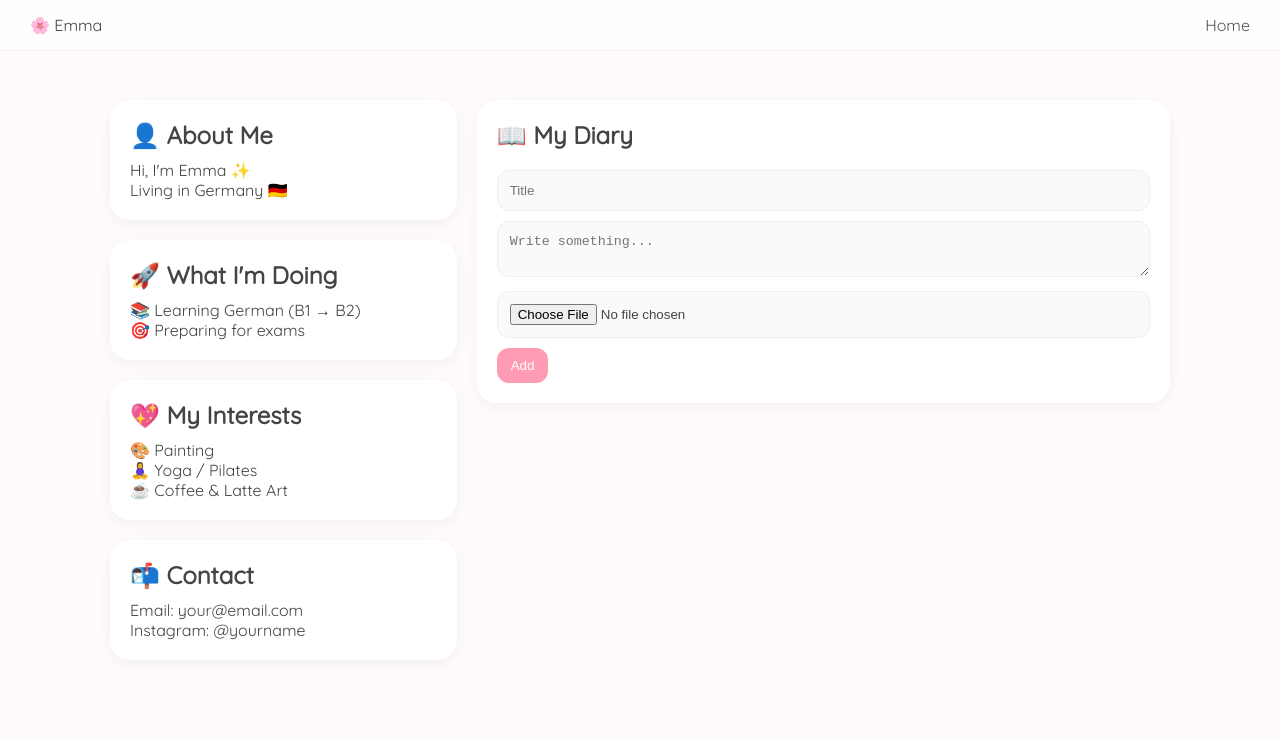
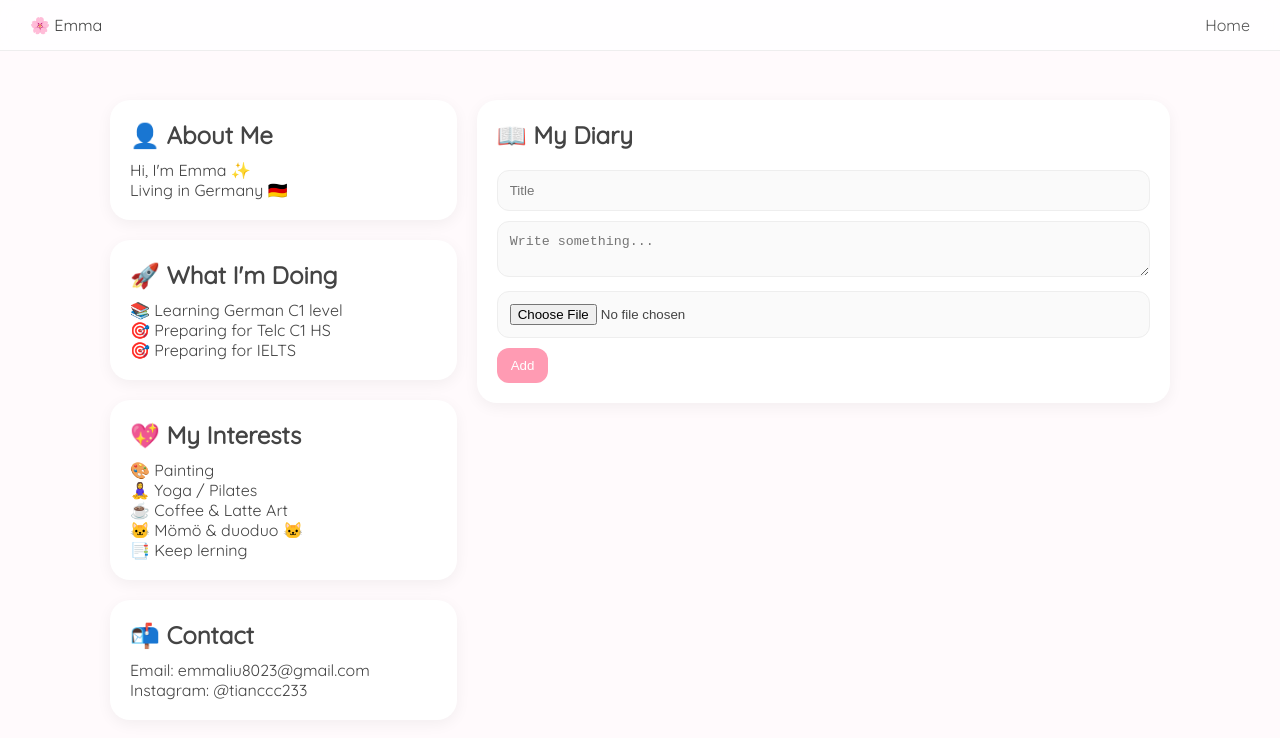
Before and after one commit to lxhahahah/emma-homepage, a plain HTML site: page index.html in a window 1280 px wide. Drawn offline with Linux system fonts and the light colour scheme.

Commit message:
Update personal information and interests in index.html

```diff
--- a/index.html
+++ b/index.html
@@ -117,21 +117,24 @@
 
     <div class="card">
       <h2>🚀 What I'm Doing</h2>
-      <p>📚 Learning German (B1 → B2)</p>
-      <p>🎯 Preparing for exams</p>
+      <p>📚 Learning German C1 level</p>
+      <p>🎯 Preparing for Telc C1 HS </p>
+      <p>🎯 Preparing for IELTS</p>
     </div>
 
     <div class="card">
       <h2>💖 My Interests</h2>
       <p>🎨 Painting</p>
       <p>🧘‍♀️ Yoga / Pilates</p>
-      <p>☕ Coffee & Latte Art</p>
+      <p>☕️ Coffee & Latte Art</p>
+      <p>🐱  Mömö & duoduo 🐱</p>
+      <p>📑 Keep lerning</p>
     </div>
 
     <div class="card">
       <h2>📬 Contact</h2>
-      <p>Email: your@email.com</p>
-      <p>Instagram: @yourname</p>
+      <p>Email: emmaliu8023@gmail.com</p>
+      <p>Instagram: @tianccc233</p>
     </div>
 
   </div>
```
